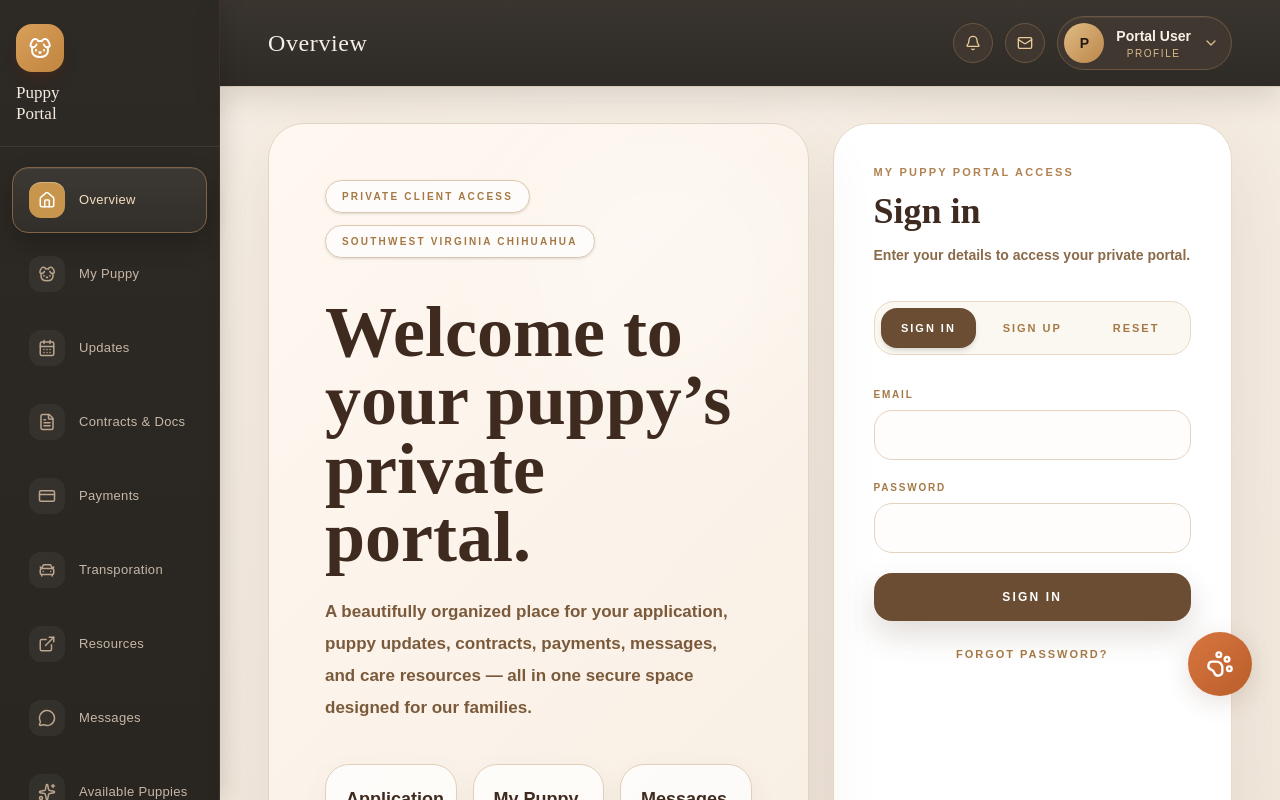
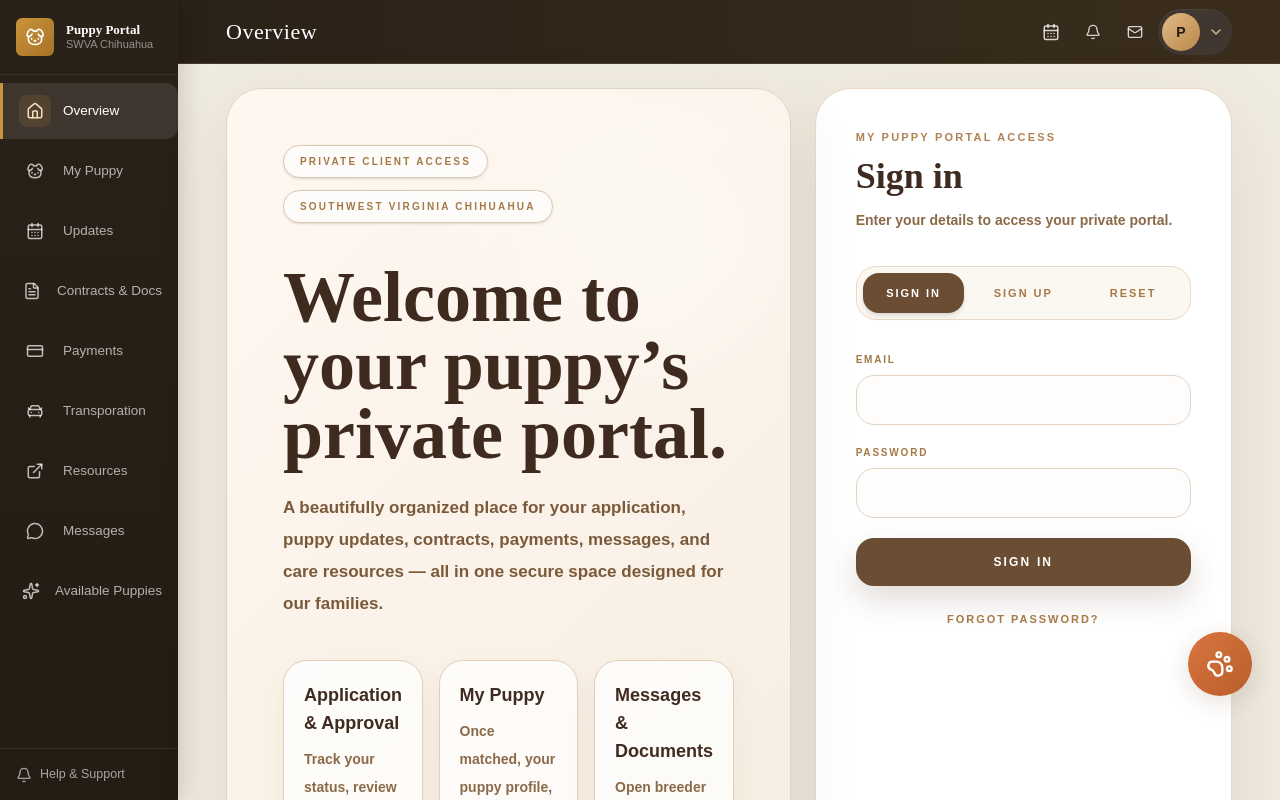
Before and after one commit to rawillia9801/swvapo, a Next.js app: page /portal in a window 1280 px wide. Shown: the top 800 px of the page. Built offline with nearby package versions, Linux system fonts and the light colour scheme.

Commit message:
available puppies

```diff
--- a/src/app/portal/layout.tsx
+++ b/src/app/portal/layout.tsx
@@ -529,20 +529,20 @@ export default function PortalLayout({
   function navClass(item: NavItem) {
     const active = isActive(item);
     return [
-      "group flex items-center gap-3.5 rounded-2xl px-4 py-3.5 transition-all duration-300 ease-out",
+      "group flex items-center gap-3 rounded-r-xl px-4 py-3 transition-all duration-200 ease-out border-l-[3px]",
       active
-        ? "border border-[#806448] bg-[linear-gradient(180deg,rgba(255,255,255,0.08),rgba(255,255,255,0.03))] text-[#f4dfbf] shadow-[inset_0_1px_0_rgba(255,255,255,0.08),0_10px_24px_rgba(0,0,0,0.22)]"
-        : "border border-transparent text-[#c6b8a8] hover:border-white/5 hover:bg-white/4 hover:text-white hover:translate-x-1",
+        ? "border-l-[#c9943a] bg-white/10 text-white"
+        : "border-l-transparent text-white/65 hover:bg-white/7 hover:text-white/90",
     ].join(" ");
   }
 
   function iconWrapClass(item: NavItem) {
     const active = isActive(item);
     return [
-      "flex h-9 w-9 items-center justify-center rounded-xl transition-all duration-300",
+      "flex h-8 w-8 items-center justify-center rounded-lg transition-all duration-200",
       active
-        ? "bg-[#c7954b] text-white shadow-[inset_0_1px_0_rgba(255,255,255,0.28)]"
-        : "bg-white/5 text-[#bba58d] group-hover:bg-white/10 group-hover:text-white group-hover:scale-110",
+        ? "bg-[#c9943a22] text-[#f4dfbf]"
+        : "bg-transparent text-white/70 group-hover:text-white/90",
     ].join(" ");
   }
 
@@ -737,75 +737,69 @@ export default function PortalLayout({
       </aside>
 
       {/* Desktop Layout */}
-      <div className="flex min-h-screen bg-[radial-gradient(circle_at_top,#f8f1e8_0%,#f3eadf_42%,#eee3d7_100%)]">
+      <div className="flex min-h-screen bg-[#f0ebe0]">
         {/* Desktop Sidebar */}
-        <aside className="hidden w-[220px] shrink-0 border-r border-[#46372b] bg-[linear-gradient(180deg,#2d2924_0%,#23201c_100%)] md:block">
+        <aside className="hidden w-[178px] shrink-0 bg-[linear-gradient(180deg,#2a2118_0%,#1c160e_100%)] md:block">
           <div className="sticky top-0 flex h-screen flex-col text-white shadow-[4px_0_24px_rgba(0,0,0,0.15)]">
-            <div className="border-b border-white/8 px-4 py-6">
-              <div className="flex flex-col items-start gap-3">
-                <div className="flex h-12 w-12 shrink-0 items-center justify-center rounded-2xl bg-gradient-to-br from-[#D9A05B] to-[#C0853E] text-white shadow-lg shadow-orange-900/20">
-                  <Dog className="h-6 w-6" />
-                </div>
-                <div className="leading-tight">
-                  <div className="font-serif text-[17px] leading-none text-[#f4eadf]">
-                    Puppy
-                  </div>
-                  <div className="mt-1 font-serif text-[17px] leading-none text-[#f4eadf]">
-                    Portal
-                  </div>
-                </div>
+            <div className="flex items-center gap-3 border-b border-white/8 px-4 py-[18px]">
+              <div className="flex h-[38px] w-[38px] shrink-0 items-center justify-center rounded-md bg-gradient-to-br from-[#c9943a] to-[#a87228] text-white">
+                <Dog className="h-5 w-5" />
+              </div>
+              <div className="leading-tight">
+                <div className="font-serif text-[13px] font-bold text-white">Puppy Portal</div>
+                <div className="text-[11px] font-light text-white/50">SWVA Chihuahua</div>
               </div>
             </div>
 
-            <nav className="flex-1 space-y-2 px-3 py-5">
+            <nav className="flex-1 space-y-1 px-0 py-2">
               {nav.map((item) => (
                 <Link key={item.href} href={item.href} className={navClass(item)}>
                   <span className={iconWrapClass(item)}>{item.icon}</span>
-                  <span className="whitespace-nowrap text-[13px] font-medium leading-tight tracking-wide">
+                  <span className="whitespace-nowrap text-[13.5px] font-normal leading-tight">
                     {item.label}
                   </span>
+                  {item.href === "/portal/messages" && unreadMessageCount > 0 ? (
+                    <span className="ml-auto inline-flex min-h-[18px] min-w-[18px] items-center justify-center rounded-full bg-[#c0392b] px-1 text-[10px] font-black text-white">
+                      {unreadMessageCount > 9 ? "9+" : unreadMessageCount}
+                    </span>
+                  ) : null}
                 </Link>
               ))}
             </nav>
 
-            <div className="border-t border-white/8 px-3 py-5">
+            <div className="mt-auto border-t border-white/8 px-4 py-4">
               <Link
                 href="/portal/help"
-                className="block rounded-2xl border border-white/8 bg-white/5 p-3 transition hover:bg-white/10"
+                className="flex items-center gap-2 text-[12.5px] text-white/60 transition hover:text-white/90"
               >
-                <div className="text-[10px] font-black uppercase tracking-[0.18em] text-[#d1b082]">
-                  Help and Support
-                </div>
-                <div className="mt-2 text-[11px] leading-5 text-[#d5c7b8]">
-                  Troubleshooting, account help, and portal guidance.
-                </div>
+                <Bell className="h-4 w-4" />
+                <span>Help &amp; Support</span>
               </Link>
-              <div className="mt-3">
-                <button
-                  onClick={handleSignOut}
-                  className="mt-4 w-full rounded-xl border border-white/10 bg-white/8 px-3 py-2.5 text-[12px] font-black uppercase tracking-[0.14em] text-[#f7efe6] transition hover:bg-white/14"
-                >
-                  Sign Out
-                </button>
-              </div>
             </div>
           </div>
         </aside>
 
         {/* Main Content Area */}
         <main className="min-w-0 flex-1">
-          <div className="border-b border-[#d8cab7] bg-[linear-gradient(180deg,#3a352f_0%,#2e2a25_100%)] text-[#f3e4ca] shadow-[0_12px_30px_rgba(56,42,30,0.14)]">
-            <div className="mx-auto flex max-w-7xl items-center justify-between gap-4 px-4 py-4 md:px-8 lg:px-12">
+          <div className="h-16 border-b border-[#4a3b2b] bg-[linear-gradient(90deg,#2a2118_0%,#3a2d1c_100%)] text-[#f3e4ca]">
+            <div className="mx-auto flex h-full max-w-7xl items-center justify-between gap-4 px-4 md:px-8 lg:px-12">
               <div className="min-w-0">
-                <div className="font-serif text-2xl leading-none tracking-wide text-[#f6efe7]">
+                <div className="font-serif text-[22px] leading-none tracking-wide text-white">
                   {pageTitle}
                 </div>
               </div>
 
-              <div className="flex items-center gap-3">
+              <div className="flex items-center gap-1">
+                <Link
+                  href="/portal/updates"
+                  className="relative hidden h-[38px] w-[38px] items-center justify-center rounded-full text-white/80 transition hover:bg-white/12 sm:inline-flex"
+                  aria-label="Updates"
+                >
+                  <CalendarDays className="h-4.5 w-4.5" />
+                </Link>
                 <Link
                   href="/portal/notifications"
-                  className="relative hidden h-10 w-10 items-center justify-center rounded-full border border-[#6a5641] bg-[#403730] text-[#e9cc98] transition hover:bg-[#4a4038] sm:inline-flex"
+                  className="relative hidden h-[38px] w-[38px] items-center justify-center rounded-full text-white/80 transition hover:bg-white/12 sm:inline-flex"
                   aria-label="Notifications"
                 >
                   <Bell className="h-4 w-4" />
@@ -817,7 +811,7 @@ export default function PortalLayout({
                 </Link>
                 <Link
                   href="/portal/messages"
-                  className="relative hidden h-10 w-10 items-center justify-center rounded-full border border-[#6a5641] bg-[#403730] text-[#e9cc98] transition hover:bg-[#4a4038] sm:inline-flex"
+                  className="relative hidden h-[38px] w-[38px] items-center justify-center rounded-full text-white/80 transition hover:bg-white/12 sm:inline-flex"
                   aria-label="Messages"
                 >
                   <Mail className="h-4 w-4" />
@@ -830,19 +824,11 @@ export default function PortalLayout({
                   <button
                     type="button"
                     onClick={() => setIsUserMenuOpen((value) => !value)}
-                    className="flex items-center gap-3 rounded-full border border-[#6a5641] bg-[#403730] py-1.5 pl-1.5 pr-3 shadow-[inset_0_1px_0_rgba(255,255,255,0.06)] transition hover:bg-[#4a4038]"
+                    className="flex items-center gap-2 rounded-full bg-[#403730] py-1 pl-1 pr-2 shadow-[inset_0_1px_0_rgba(255,255,255,0.06)] transition hover:bg-[#4a4038]"
                     aria-label="Open profile menu"
                   >
-                    <div className="flex h-10 w-10 items-center justify-center rounded-full bg-gradient-to-br from-[#e0bb85] to-[#bb8749] text-sm font-black text-[#24180f]">
+                    <div className="flex h-[38px] w-[38px] items-center justify-center rounded-full bg-gradient-to-br from-[#e0bb85] to-[#bb8749] text-sm font-black text-[#24180f]">
                       {userInitial}
-                    </div>
-                    <div className="hidden sm:block">
-                      <div className="max-w-[140px] truncate text-sm font-semibold text-[#f7f1e8]">
-                        {displayName}
-                      </div>
-                      <div className="max-w-[140px] truncate text-[10px] uppercase tracking-[0.16em] text-[#d9bb88]">
-                        {profile?.phone || user?.email || "Profile"}
-                      </div>
                     </div>
                     <ChevronDown className="h-4 w-4 text-[#d9bb88]" />
                   </button>
@@ -896,7 +882,7 @@ export default function PortalLayout({
             </div>
           </div>
 
-          <div className="mx-auto max-w-7xl px-4 py-6 md:px-8 md:py-8 lg:px-12">
+          <div className="mx-auto max-w-7xl px-4 py-5 md:px-8 md:py-5 lg:px-12">
             {children}
           </div>
         </main>
--- a/src/app/portal/page.tsx
+++ b/src/app/portal/page.tsx
@@ -570,6 +570,22 @@ export default function PortalPage() {
           )
         : "—";
 
+  const puppyDisplayName =
+    data?.puppy?.call_name || data?.puppy?.puppy_name || data?.puppy?.name || "My Puppy";
+
+  const recentUpdates =
+    data?.updates?.length
+      ? data.updates.slice(0, 2).map((u: any) => ({
+          id: String(u.id),
+          title: u.title || u.label || u.name || "Update",
+          date: fmtDate(u.event_date || u.created_at || u.date),
+        }))
+      : [];
+
+  const nextUpdateLabel =
+    recentUpdates[0]?.date ||
+    (hasPuppy ? "Check My Puppy" : hasApp ? "Watch Messages" : "Portal updates");
+
   const overviewCards = [
     {
       label: "Application Status",
@@ -581,9 +597,15 @@ export default function PortalPage() {
       icon: "✓",
     },
     {
-      label: "Next Step",
-      value: hasPuppy ? "My Puppy" : hasApp ? "Messages" : "Application",
-      sub: hasPuppy ? "Profile, milestones, and updates" : hasApp ? "Stay in touch with us" : "Complete your portal setup",
+      label: "Next Update",
+      value: nextUpdateLabel,
+      sub:
+        recentUpdates[0]?.title ||
+        (hasPuppy
+          ? "Breeder updates and milestones appear here."
+          : hasApp
+            ? "Stay in touch with us through the portal."
+            : "Complete your portal setup."),
       href: hasPuppy ? "/portal/mypuppy" : hasApp ? "/portal/messages" : "/portal/application",
       icon: "→",
     },
@@ -595,8 +617,8 @@ export default function PortalPage() {
       icon: "$",
     },
     {
-      label: hasPuppy ? "View My Puppy" : "Available Puppies",
-      value: hasPuppy ? (data?.puppy?.call_name || data?.puppy?.puppy_name || data?.puppy?.name || "Open profile") : "Browse now",
+      label: hasPuppy ? "My Puppy" : "Available Puppies",
+      value: hasPuppy ? puppyDisplayName : "Browse now",
       sub: hasPuppy ? "Full profile and updates" : "See current and future matches",
       href: hasPuppy ? "/portal/mypuppy" : "/portal/available-puppies",
       icon: "🐾",
@@ -605,19 +627,19 @@ export default function PortalPage() {
 
   const resourceTiles = [
     {
-      title: "Application",
-      desc: "Review your submitted information or start the process.",
-      href: "/portal/application",
-    },
-    {
       title: "Contracts & Docs",
-      desc: "Open agreements, saved files, and portal paperwork.",
+      desc: "Open agreements, forms, and portal records in one place.",
       href: "/portal/documents",
     },
     {
       title: "Resources",
-      desc: "Care guidance, prep notes, and helpful references.",
+      desc: "Helpful Chihuahua care guidance and trusted breeder links.",
       href: "/portal/resources",
+    },
+    {
+      title: "Transporation",
+      desc: "Request pickup, meet-up, or delivery details and pricing.",
+      href: "/portal/transportation",
     },
   ];
 
@@ -640,6 +662,7 @@ export default function PortalPage() {
             date: "Portal timeline",
           },
         ];
+  const recentMessages = data?.msgs?.slice(0, 3) || [];
 
   if (loading) {
     return (
@@ -652,38 +675,32 @@ export default function PortalPage() {
   if (!user) return <LoginComponent />;
 
   return (
-    <div className="space-y-6">
-      <section className="overflow-hidden rounded-[30px] border border-[#d2c0ab] bg-white shadow-[0_18px_45px_rgba(61,39,22,0.09)]">
-        <div className="relative min-h-[250px] overflow-hidden">
+    <div className="space-y-5">
+      <section className="overflow-hidden rounded-[12px] border border-[#d8cdbd] bg-white shadow-[0_10px_28px_rgba(58,43,26,0.08)]">
+        <div className="relative min-h-[180px] overflow-hidden">
           <img
             src={puppyImage}
             alt={hasPuppy ? "Portal hero puppy" : "Portal welcome puppy"}
             className="absolute inset-0 h-full w-full object-cover"
           />
-          <div className="absolute inset-0 bg-[linear-gradient(90deg,rgba(41,31,24,0.88)_0%,rgba(41,31,24,0.60)_36%,rgba(41,31,24,0.18)_74%,rgba(41,31,24,0.08)_100%)]" />
+          <div className="absolute inset-0 bg-[linear-gradient(90deg,rgba(22,16,8,0.84)_0%,rgba(22,16,8,0.62)_42%,rgba(22,16,8,0.12)_100%)]" />
 
-          <div className="relative z-10 flex min-h-[250px] items-center px-6 py-8 md:px-10">
+          <div className="relative z-10 flex min-h-[180px] items-center px-7 py-8 md:px-8">
             <div className="max-w-2xl text-white">
-              <h1 className="font-serif text-4xl font-bold leading-[0.95] md:text-5xl">
+              <h1 className="font-serif text-3xl font-bold tracking-tight md:text-4xl">
                 Welcome back, {greetingName}!
               </h1>
-              <p className="mt-3 max-w-xl text-sm font-semibold leading-7 text-white/88 md:text-[15px]">
+              <p className="mt-2 max-w-xl text-sm font-medium text-white/82 md:text-[15px]">
                 Here’s your quick link to everything in the portal, including your puppy
-                profile, messages, documents, payment details, and next steps.
+                documents, and payment details.
               </p>
 
-              <div className="mt-6 flex flex-wrap gap-3">
+              <div className="mt-5 flex flex-wrap gap-3">
                 <Link
                   href={primaryHref}
-                  className="inline-flex items-center gap-2 rounded-xl bg-[linear-gradient(180deg,#deb56f_0%,#b9853f_100%)] px-5 py-3 text-sm font-black text-[#24180f] shadow-[0_10px_24px_rgba(0,0,0,0.18)] transition hover:brightness-105"
+                  className="inline-flex items-center rounded-[6px] bg-[linear-gradient(135deg,#c9943a_0%,#a87228_100%)] px-5 py-2.5 text-sm font-bold text-white transition hover:brightness-105"
                 >
                   {primaryLabel}
-                </Link>
-                <Link
-                  href="/portal/messages"
-                  className="inline-flex items-center gap-2 rounded-xl border border-white/25 bg-white/12 px-5 py-3 text-sm font-black text-white transition hover:bg-white/18"
-                >
-                  Open Messages
                 </Link>
               </div>
             </div>
@@ -696,18 +713,18 @@ export default function PortalPage() {
           <Link
             key={card.label}
             href={card.href}
-            className="rounded-[24px] border border-[#dccab7] bg-[linear-gradient(180deg,#fffdfa_0%,#f8f2ea_100%)] p-5 shadow-[0_12px_28px_rgba(74,51,33,0.06)] transition hover:-translate-y-1 hover:shadow-[0_16px_32px_rgba(74,51,33,0.10)]"
+            className="rounded-[8px] border border-[#e2d9c8] bg-white p-5 transition hover:-translate-y-0.5 hover:shadow-[0_10px_24px_rgba(58,43,26,0.08)]"
           >
-            <div className="mt-3 text-[10px] font-black uppercase tracking-[0.18em] text-[#9d7a55]">
+            <div className="border-b border-[#ede7d9] pb-3 text-[12px] font-semibold text-[#4a3f2f]">
               {card.label}
             </div>
-            <div className="mt-2 break-words text-2xl font-black text-[#342116]">
+            <div className="mt-4 break-words text-[26px] font-bold leading-none text-[#1a1208]">
               {card.value}
             </div>
-            <div className="mt-2 text-[12px] font-semibold text-[#8d6f52]">
+            <div className="mt-2 text-[12px] text-[#7a6a52]">
               {card.sub}
             </div>
-            <div className="mt-4 text-[11px] font-black uppercase tracking-[0.18em] text-[#7f5f42]">
+            <div className="mt-4 text-[12px] font-medium text-[#c9943a]">
               Open
             </div>
           </Link>
@@ -736,8 +753,8 @@ export default function PortalPage() {
             </div>
 
             <div className="space-y-3">
-              {data?.msgs?.length ? (
-                data.msgs.map((m: any) => (
+              {recentMessages.length ? (
+                recentMessages.map((m: any) => (
                   <div
                     key={m.id}
                     className="rounded-[22px] border border-[#e5d7c8] bg-[#fcf9f5] p-4 transition hover:bg-white"
@@ -802,9 +819,7 @@ export default function PortalPage() {
                     {hasPuppy ? "Current Puppy" : "Next Best Step"}
                   </div>
                   <div className="mt-2 font-serif text-3xl font-bold text-[#342116]">
-                    {hasPuppy
-                      ? data?.puppy?.call_name || data?.puppy?.puppy_name || data?.puppy?.name || "Your Puppy"
-                      : "Available Puppies"}
+                    {hasPuppy ? puppyDisplayName : "Available Puppies"}
                   </div>
                   <div className="mt-2 text-sm font-semibold leading-7 text-[#8d6f52]">
                     {hasPuppy
```
